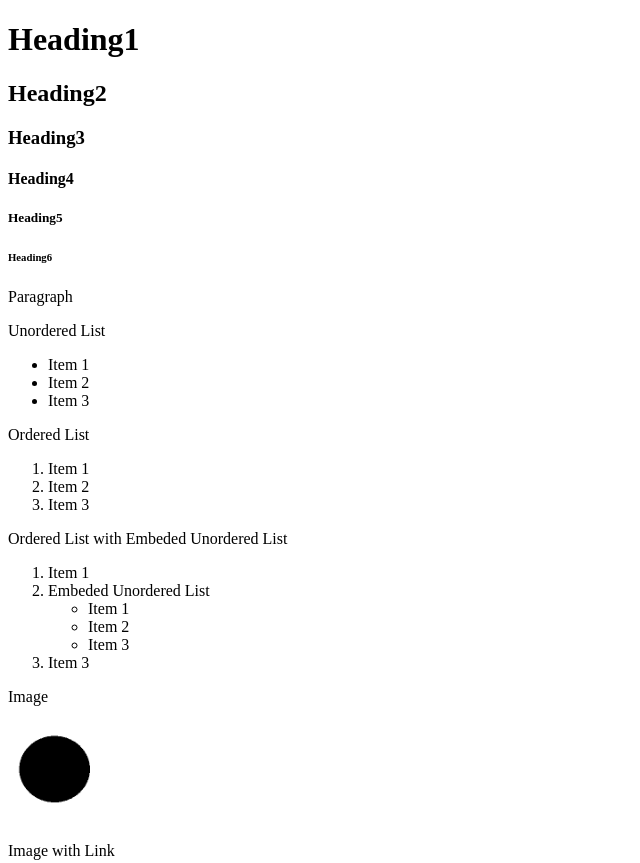
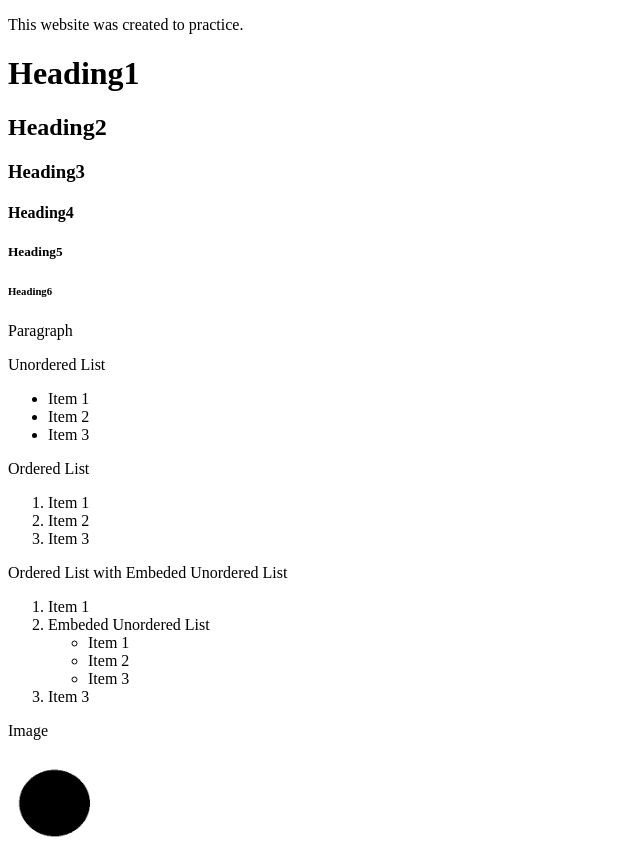
Before and after one commit to pedrosantos2016/html_practice_website, a plain HTML site: page index.html in a window 1280 px wide. Shown: the top 863 px of the page, without its empty margins (0-640 px from the left). Drawn offline with Linux system fonts and the light colour scheme.

Commit message:
Add files via upload

```diff
--- a/index.html
+++ b/index.html
@@ -6,6 +6,7 @@
     <title>WebsiteOne</title>
 </head>
 <body>
+    <p>This website was created to practice.</p>
 
     <h1>Heading1</h1>
     <h2>Heading2</h2>
```
